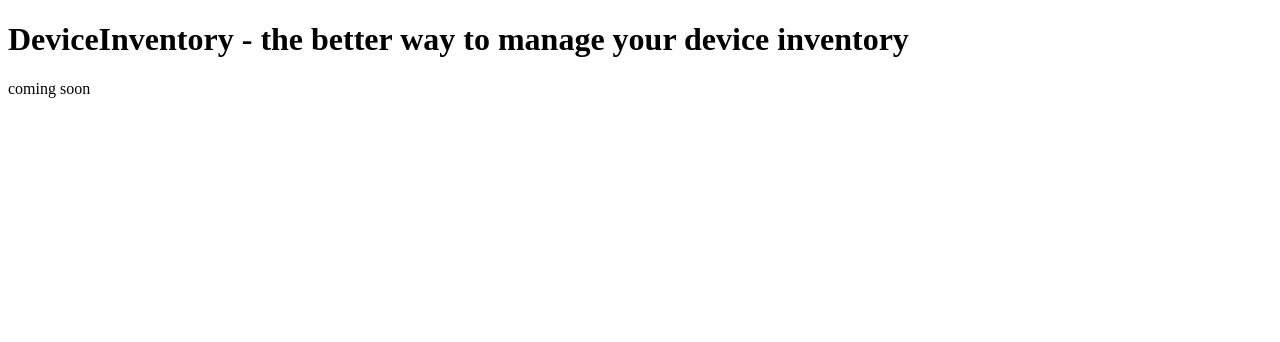
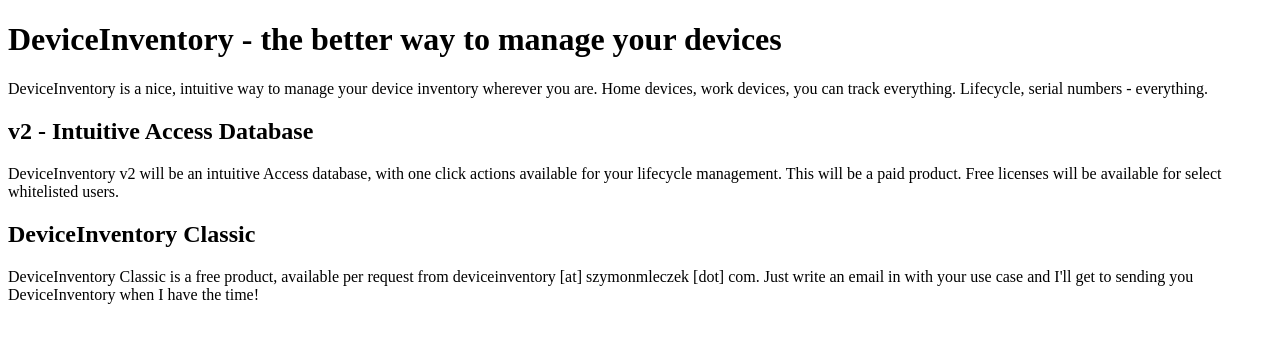
Before and after one commit to SavageSzym/deviceinventory, a plain HTML site: page index.html in a window 1280 px wide. Drawn offline with Linux system fonts and the light colour scheme.

Commit message:
index.html with detailed product infos

```diff
--- a/index.html
+++ b/index.html
@@ -5,7 +5,16 @@
 <title>Szymon Mleczek's DeviceInventory</title>
 </head>
 <body>
-<h1>DeviceInventory - the better way to manage your device inventory</h1>
-coming soon
+<h1>DeviceInventory - the better way to manage your devices</h1>
+DeviceInventory is a nice, intuitive way to manage your device inventory wherever you are. Home devices, work devices, you can track
+  everything. Lifecycle, serial numbers - everything.
+
+<h2>v2 - Intuitive Access Database</h2>
+DeviceInventory v2 will be an intuitive Access database, with one click actions available for your lifecycle management.
+  This will be a paid product. Free licenses will be available for select whitelisted users.
+
+<h2>DeviceInventory Classic</h2>
+DeviceInventory Classic is a free product, available per request from deviceinventory [at] szymonmleczek [dot] com. Just write an email in
+  with your use case and I'll get to sending you DeviceInventory when I have the time!
 </body>
 </html>
```
